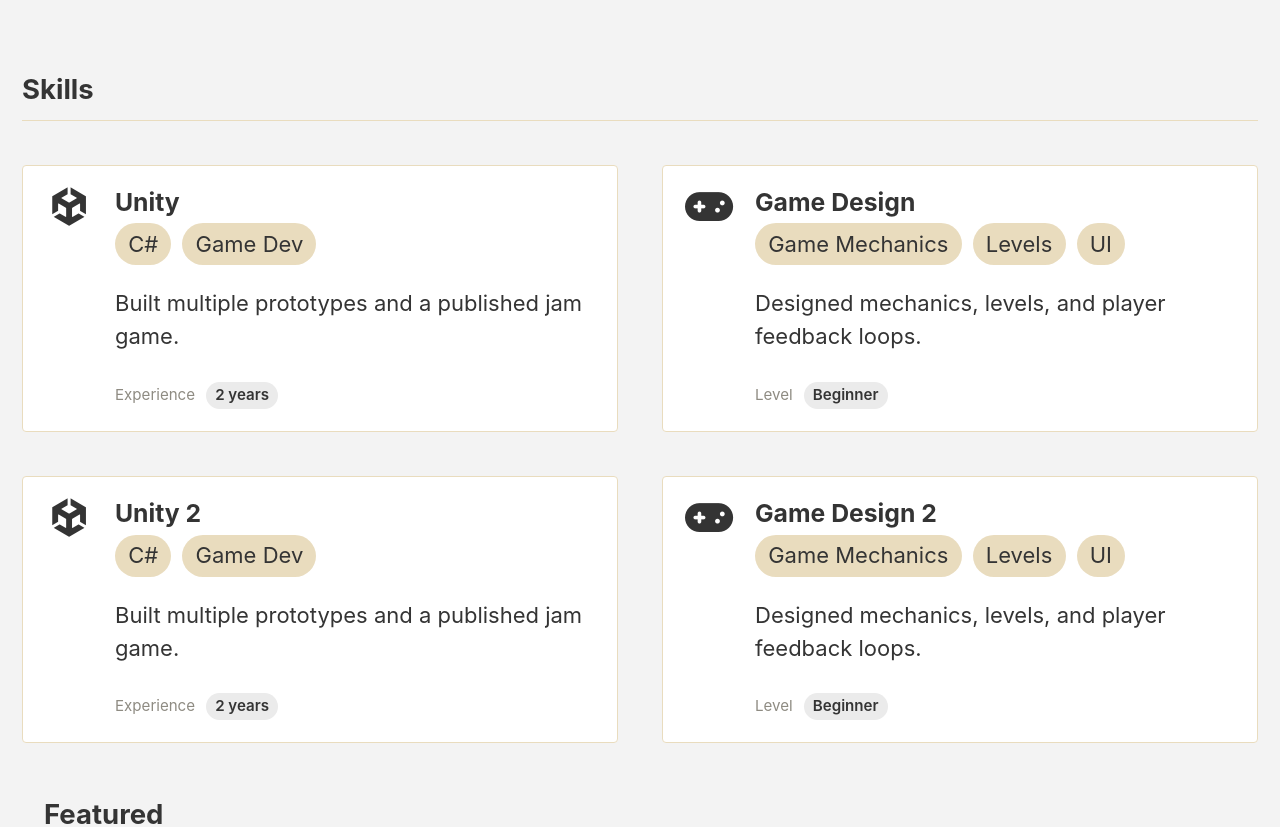
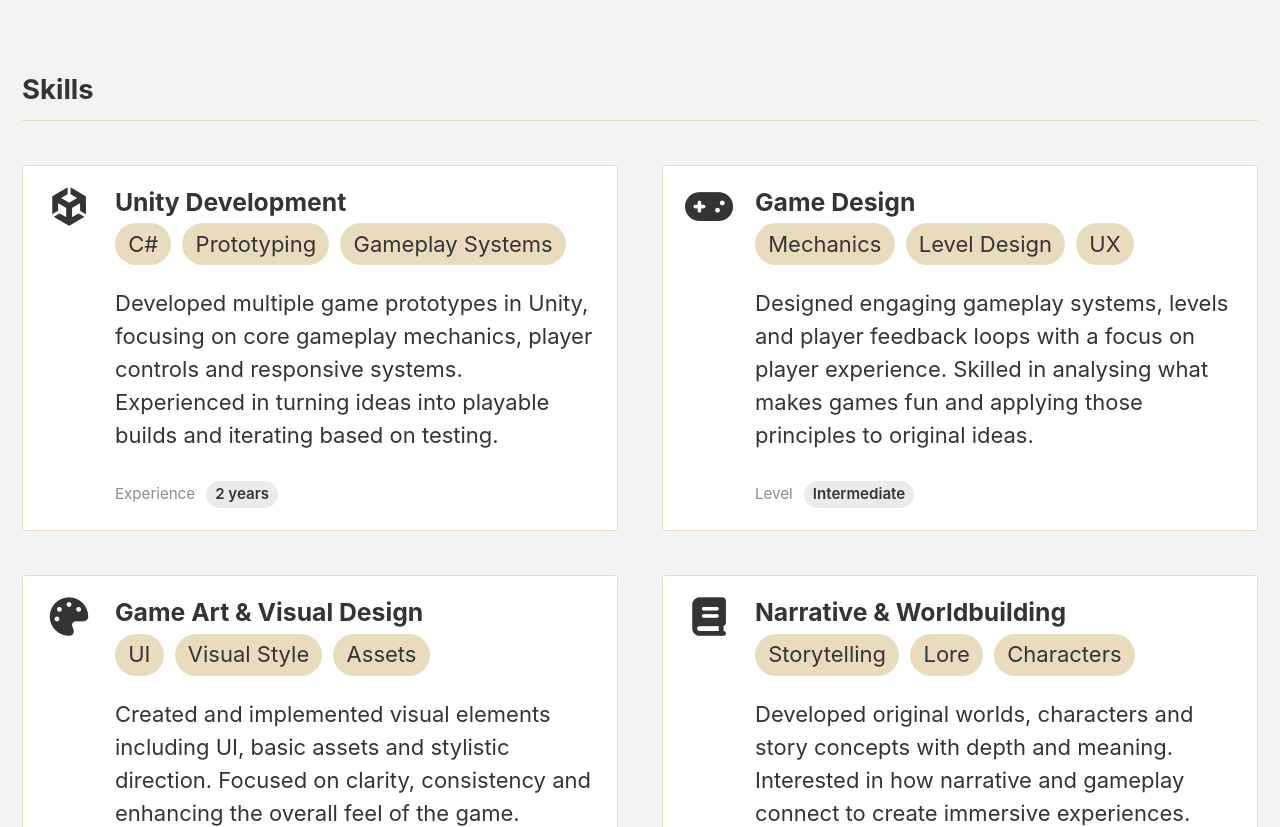
Before and after one commit to Griffsirr/Griffsirr.github.io, a Jekyll site: the page built from _pages/home-page.md, in a window 1280 px wide and 900 px high, scrolled down 737 px, cut to the strip 73-900 px from the top of the window. Built offline with Jekyll 4.4.1, drawn with Linux system fonts in a browser that asks for light colours.

Commit message:
Update home-page.md

```diff
--- a/_pages/home-page.md
+++ b/_pages/home-page.md
@@ -8,26 +8,26 @@ header:
   excerpt: "  "
 
 skills:
-  - name: "Unity"
+  - name: "Unity Development"
     icon: "fab fa-fw fa-unity"
-    badges: ["C#", "Game Dev"]
-    text: "Built multiple prototypes and a published jam game."
+    badges: ["C#", "Prototyping", "Gameplay Systems"]
+    text: "Developed multiple game prototypes in Unity, focusing on core gameplay mechanics, player controls and responsive systems. Experienced in turning ideas into playable builds and iterating based on testing."
     years: 2
   - name: "Game Design"
     icon: "fas fa-fw fa-gamepad"
-    badges: ["Game Mechanics", "Levels", "UI"]
-    text: "Designed mechanics, levels, and player feedback loops."
+    badges: ["Mechanics", "Level Design", "UX"]
+    text: "Designed engaging gameplay systems, levels and player feedback loops with a focus on player experience. Skilled in analysing what makes games fun and applying those principles to original ideas."
+    level_label: "Intermediate"
+  - name: "Game Art & Visual Design"
+    icon: "fas fa-fw fa-palette"
+    badges: ["UI", "Visual Style", "Assets"]
+    text: "Created and implemented visual elements including UI, basic assets and stylistic direction. Focused on clarity, consistency and enhancing the overall feel of the game."
     level_label: "Beginner"
-  - name: "Unity 2"
-    icon: "fab fa-fw fa-unity"
-    badges: ["C#", "Game Dev"]
-    text: "Built multiple prototypes and a published jam game."
-    years: 2
-  - name: "Game Design 2"
-    icon: "fas fa-fw fa-gamepad"
-    badges: ["Game Mechanics", "Levels", "UI"]
-    text: "Designed mechanics, levels, and player feedback loops."
-    level_label: "Beginner"
+  - name: "Narrative & Worldbuilding"
+    icon: "fas fa-fw fa-book"
+    badges: ["Storytelling", "Lore", "Characters"]
+    text: "Developed original worlds, characters and story concepts with depth and meaning. Interested in how narrative and gameplay connect to create immersive experiences."
+    level_label: "Intermediate"
 
 feature_row:
   - image_path: /assets/images/placeholder.png
```
